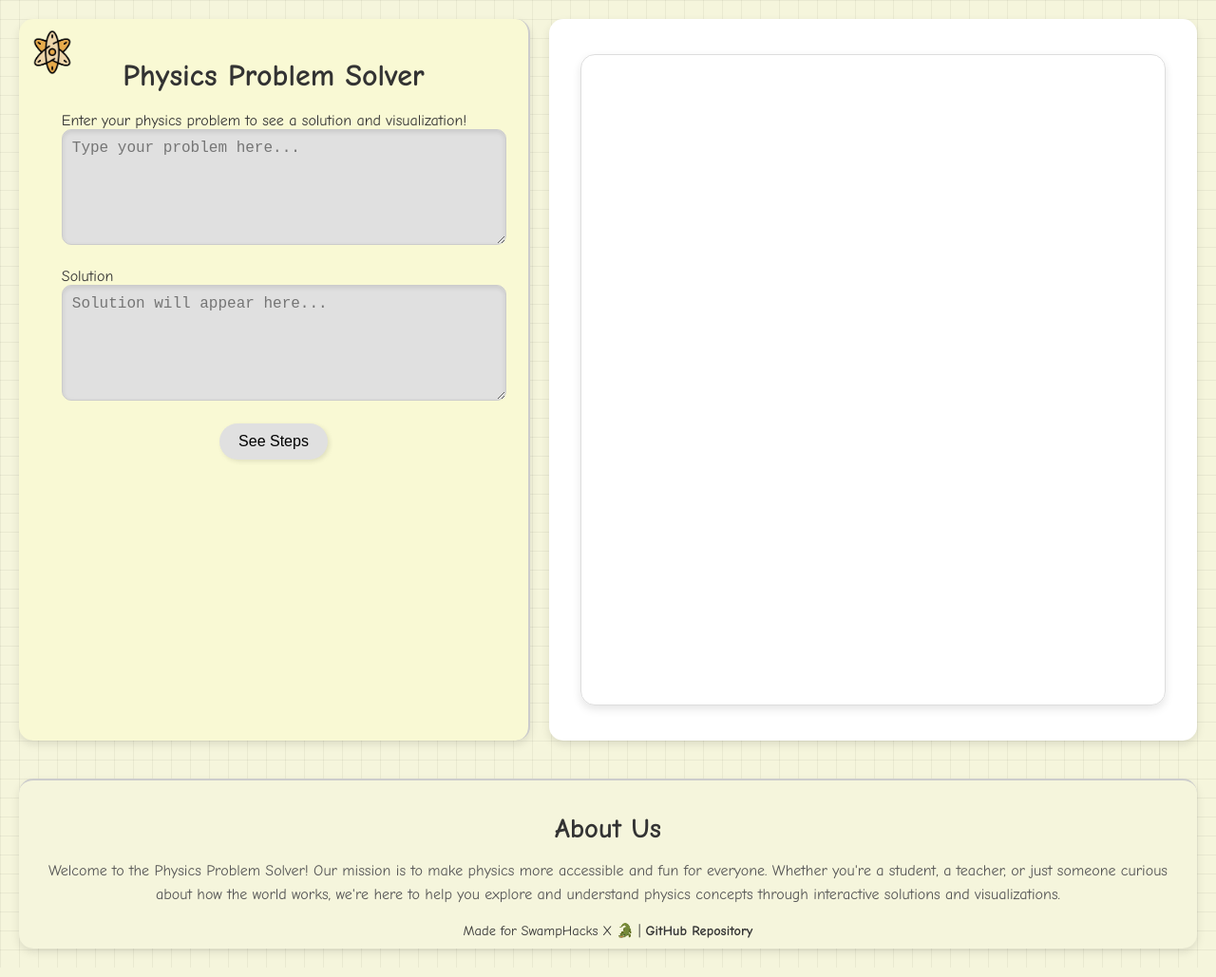
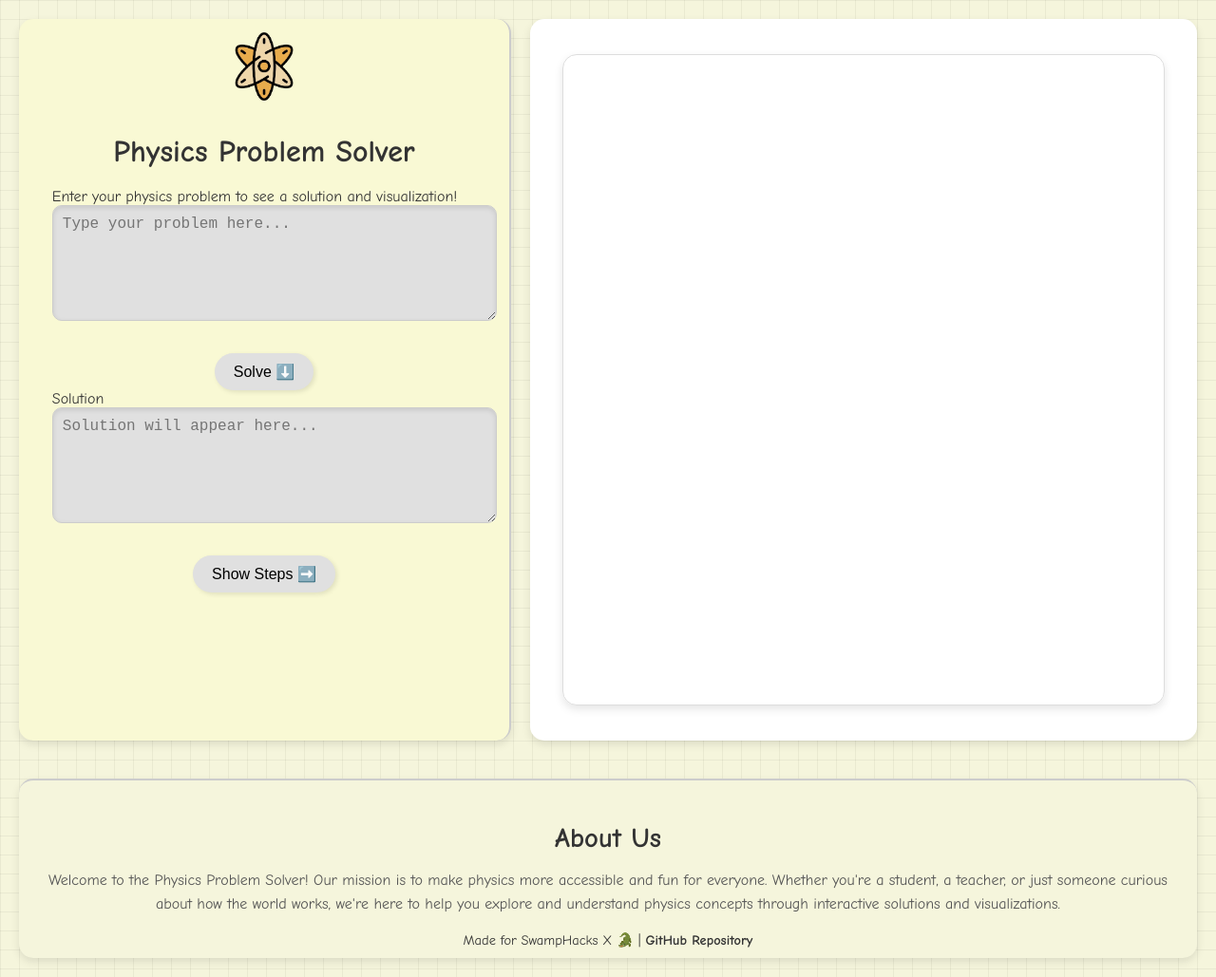
Before and after one commit to lucask6785/PhysicsPhuzz, a website: page frontend/index.html in a window 1280 px wide. Shown: the whole page at 95% size. Drawn offline with Linux system fonts and the light colour scheme.

Commit message:
Frontend changes

```diff
--- a/frontend/index.html
+++ b/frontend/index.html
@@ -4,24 +4,27 @@
     <meta charset="UTF-8">
     <meta name="viewport" content="width=device-width, initial-scale=1.0">
     <title>Physics Problem Solver</title>
-    <!-- Link to external CSS file -->
-    <link rel="stylesheet" href="styles.css">
+    <link rel="stylesheet" href="styles.css"> <!-- Link to the external CSS file -->
 </head>
 <body>
     <div class="container">
         <div class="left-panel">
-            <!-- Image added to the top-left -->
             <img src="atom.png" alt="Atom Image">
             <h1>Physics Problem Solver</h1>
             <div class="input-section">
                 <label for="problem">Enter your physics problem to see a solution and visualization!</label>
                 <textarea id="problem" placeholder="Type your problem here..."></textarea>
             </div>
+            <button class="solve-button">
+                Solve ⬇️
+            </button>
             <div class="solution-section">
                 <label for="solution">Solution</label>
                 <textarea id="solution" placeholder="Solution will appear here..." readonly></textarea>
             </div>
-            <button>See Steps</button>
+            <button class="show-steps-button">
+                Show Steps ➡️
+            </button>
         </div>
         <div class="right-panel">
             <div class="visualization"></div>
--- a/frontend/styles.css
+++ b/frontend/styles.css
@@ -1,10 +1,12 @@
+/* styles.css */
+
 body {
     margin: 0;
     font-family: "Comic Sans MS", cursive, sans-serif;
-    background-color: #f5f5dc; /* Beige color */
+    background-color: #f5f5dc;
     background-image: linear-gradient(to right, rgba(0, 0, 0, 0.05) 1px, transparent 1px),
                       linear-gradient(to bottom, rgba(0, 0, 0, 0.05) 1px, transparent 1px);
-    background-size: 20px 20px; /* Grid size */
+    background-size: 20px 20px;
     color: #333;
 }
 
@@ -19,22 +21,19 @@ body {
     width: 40%;
     display: flex;
     flex-direction: column;
-    justify-content: flex-start; /* Align content to the top */
+    justify-content: flex-start;
     align-items: center;
-    padding: 20px;
+    padding: 10px;
     background-color: #f9f9d4;
     border-right: 2px solid #ccc;
     border-radius: 15px;
     box-shadow: 0 4px 10px rgba(0, 0, 0, 0.1);
-    position: relative; /* Enable positioning for the image */
 }
 
 .left-panel img {
-    position: absolute;
-    top: 10px;
-    left: 10px;
-    width: 50px; /* Adjust image size as needed */
+    width: 80px;
     height: auto;
+    margin-bottom: 10px;
 }
 
 .right-panel {
@@ -79,6 +78,7 @@ button {
     cursor: pointer;
     box-shadow: 2px 2px 5px rgba(0, 0, 0, 0.1);
     transition: background-color 0.3s, box-shadow 0.3s;
+    margin-top: 10px;
 }
 
 button:hover {
@@ -96,8 +96,8 @@ button:hover {
 
 .about-us {
     text-align: center;
-    padding: 10px 20px;
-    background-color: #f5f5dc; /* Beige color */
+    padding: 20px 20px 10px 20px;
+    background-color: #f5f5dc;
     border-top: 2px solid #ccc;
     border-radius: 15px;
     margin: 20px;
@@ -115,13 +115,13 @@ button:hover {
     color: #555;
 }
 
-.footer {
+.about-us .footer {
     margin-top: 15px;
     font-size: 0.9rem;
     text-align: center;
 }
 
-.footer a {
+.about-us .footer a {
     text-decoration: none;
     color: #333;
     font-weight: bold;
```
